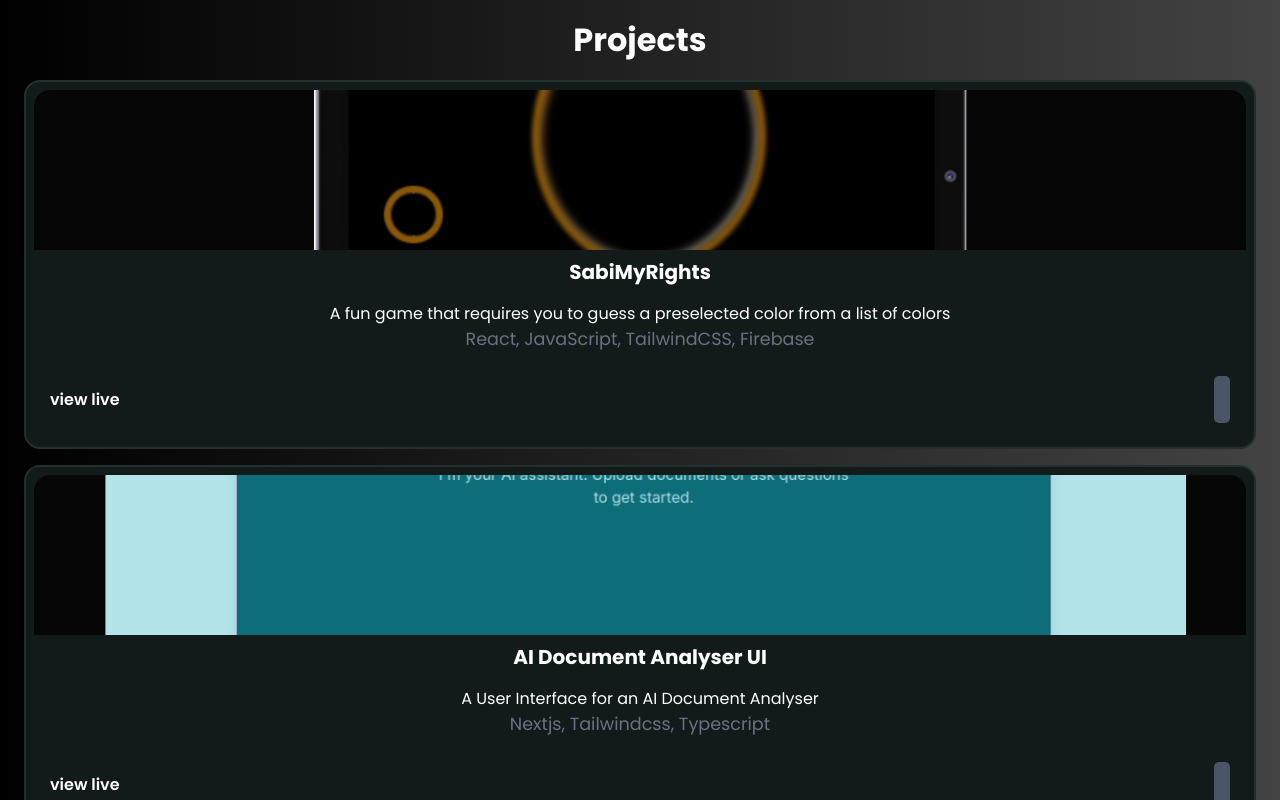
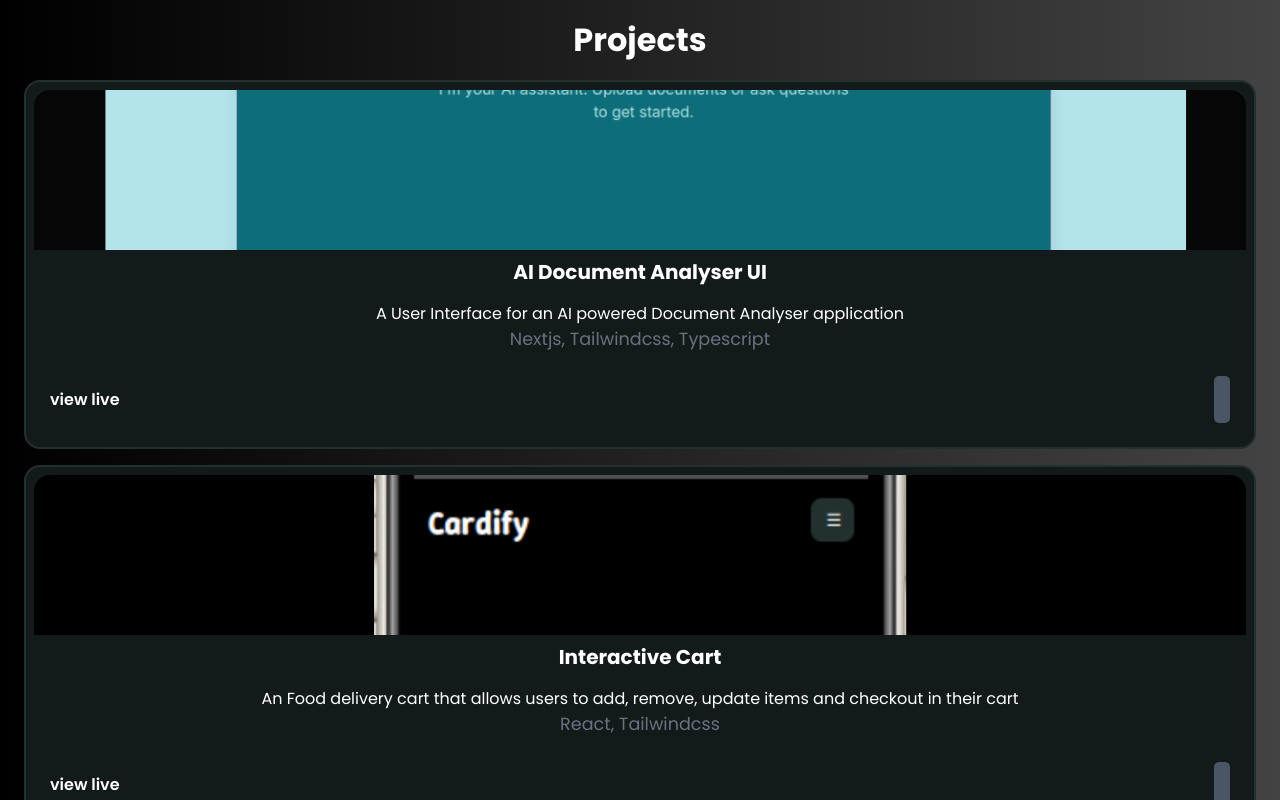
Before and after one commit to Uche44/My-portfolio, a React (Vite) app: page /projects in a window 1280 px wide. Shown: the top 800 px of the page. Built offline with nearby package versions, Linux system fonts and the light colour scheme; some icons are missing.

Commit message:
desktop responsiveness

```diff
--- a/src/components/Header.jsx
+++ b/src/components/Header.jsx
@@ -9,9 +9,9 @@ const Header = () => {
 
   const [openNav, setOpenNav] = useState(false);
   return (
-    <header className="w-full h-18 bg-white ">
+    <header className="w-full h-18 md:h-20 bg-white ">
       <nav className="w-full h-full border-white border-2 flex justify-between items-center px-3 bg-black">
-        <div className="h-8 w-8 text-white font-bold md:text-[1.4rem]">PA</div>
+        <div className="h-8 w-8 text-white font-bold md:text-[1.6rem]">PA</div>
         <button
           className={`text-white cursor-pointer bg-[#23312e] rounded-[10px] border-gray-200 h-10 w-10 justify-self-end md:hidden ${
             openNav ? "hidden" : "block"
@@ -21,12 +21,11 @@ const Header = () => {
           ☰
         </button>
         {/* nav for large screen */}
-        <div className="large md:flex border-white border-2 hidden gap-4 text-white text-[1.3rem] h-[30px] w-[30%] md:justify-between">
+        <div className="large md:flex border-white border-2 md:items-center hidden gap-4 text-white text-[1.3rem] h-[50px] w-[30%] md:justify-between">
           {Links.map((link, index) => (
             <NavLink
               to={`${link.toLowerCase()}`}
               key={index}
-
               className="hover:underline"
             >
               {link}
--- a/src/components/Hero.jsx
+++ b/src/components/Hero.jsx
@@ -5,9 +5,7 @@ const HeroSection = () => {
   return (
     <section className="hero h-[87vh] w-full  flex flex-col items-center md:h-[90vh] relative ">
      <Header />
-      <img src="/images/code.gif" alt="" className="mt-16 w-[80%]" />
-
-
+      <img src="/images/code.gif" alt="" className="mt-16 w-[80%] md:w-[50%] md:h-[65vh] md:mt-10" />
 
     </section>
   );
--- a/src/pages/Projects.jsx
+++ b/src/pages/Projects.jsx
@@ -2,28 +2,29 @@ import { GitHubLight } from "developer-icons";
 
 const Projects = () => {
   const projects = [
-    {
-      img: "/images/color-guessing-game.png",
-      name: "SabiMyRights",
-      tools: ["React", "JavaScript", "TailwindCSS", "Firebase"],
-      about:
-        "A fun game that requires you to guess a preselected color from a list of colors",
-      url: "https://id-generator-chi.vercel.app/",
-      github: "https://github.com/Uche44/sabi-rights",
-    },
+    // {
+    //   img: "/images/color-guessing-game.png",
+    //   name: "SabiMyRights",
+    //   tools: ["React", "JavaScript", "TailwindCSS", "Firebase"],
+    //   about:
+    //     "A fun game that requires you to guess a preselected color from a list of colors",
+    //   url: "https://id-generator-chi.vercel.app/",
+    //   github: "https://github.com/Uche44/sabi-rights",
+    // },
     {
       img: "/images/aichat.png",
       name: "AI Document Analyser UI",
       tools: ["Nextjs", "Tailwindcss", "Typescript"],
-      about: "A User Interface for an AI Document Analyser",
+      about: "A User Interface for an AI powered Document Analyser application",
       url: "https://ai-chat-ui-lemon.vercel.app",
+      github: "https://github.com/Uche44/ai-chat-ui",
     },
     {
       img: "/images/cardify.png",
       name: "Interactive Cart",
       tools: ["React", "Tailwindcss"],
       about:
-        "A card generator site that allows users create iD cards, business cards using available templates",
+        "An Food delivery cart that allows users to add, remove, update items and checkout in their cart",
       url: "https://interactive-cart-lilac.vercel.app/",
       github: "https://github.com/Uche44/interactive-cart",
     },
@@ -32,7 +33,7 @@ const Projects = () => {
       name: "ID Card Generator",
       tools: ["React", "CSS", "Html-2-canvas", "jspdf"],
       about:
-        "A fun game that requires you to guess a preselected color from a list of colors",
+        "An ID card generator that allows users to create and download ID cards with custom information",
       url: "https://id-generator-chi.vercel.app/",
       github: "https://github.com/Uche44/ID-generator",
     },
@@ -42,6 +43,7 @@ const Projects = () => {
       tools: ["React", "Tailwindcss", "API"],
       about: "A fun app that provides random facts about animals",
       url: "https://animal-fact-app.vercel.app",
+      github: "https://github.com/Uche44/Animal-Fact-App",
     },
   ];
 
```
